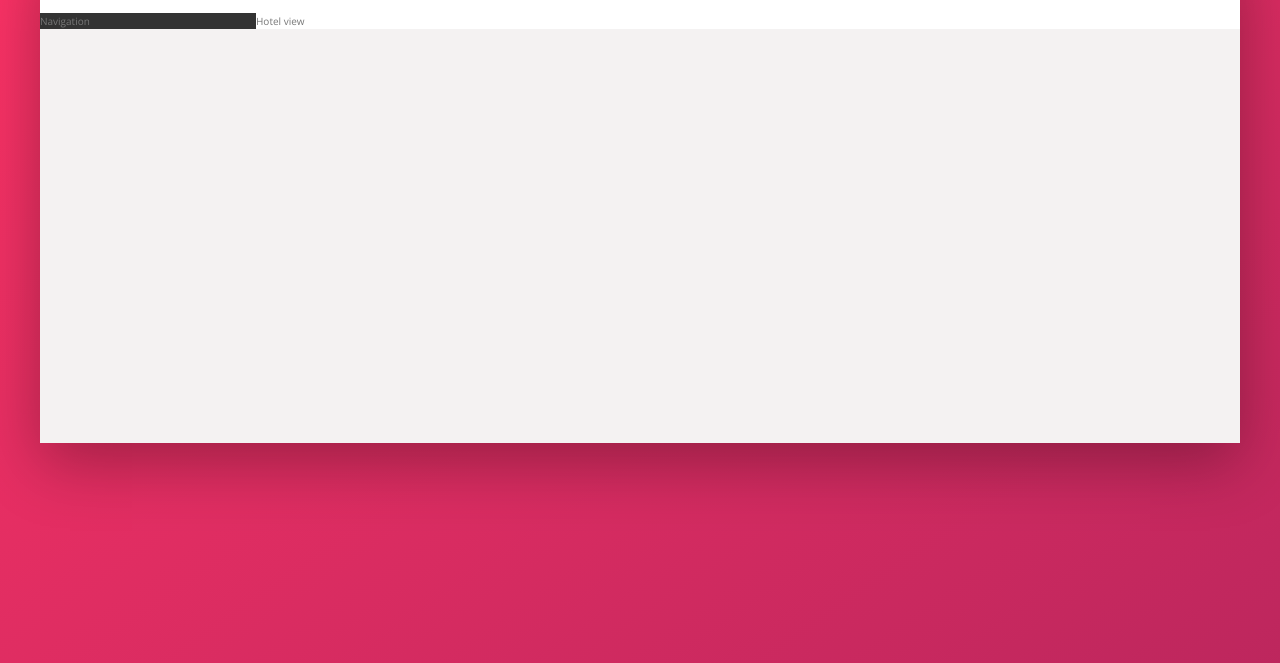
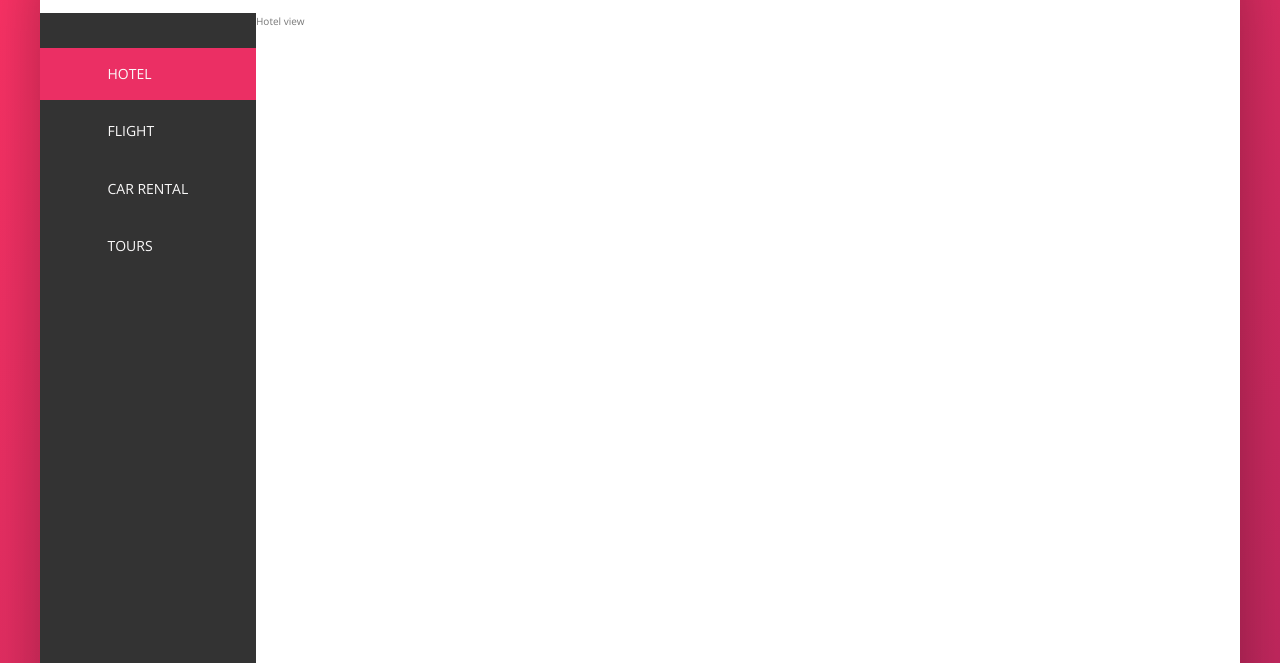
Before and after one commit to batuhankendirli/trillo, a website: page src/index.html in a window 1280 px wide. Shown: the part 137-800 px from the top of the page. Drawn offline with nearby package versions, Linux system fonts and the light colour scheme; files that its build step writes are made by us from their sources.

Commit message:
sidebar completed

```diff
--- a/src/index.html
+++ b/src/index.html
@@ -56,7 +56,46 @@
       </header>
 
       <div class="content">
-        <nav class="sidebar">Navigation</nav>
+        <nav class="sidebar">
+          <ul class="side-nav">
+            <li class="side-nav__item side-nav__item--active">
+              <a href="" class="side-nav__link">
+                <svg class="side-nav__icon">
+                  <use xlink:href="img/sprite.svg#icon-home"></use>
+                </svg>
+                <span>Hotel</span>
+              </a>
+            </li>
+
+            <li class="side-nav__item">
+              <a href="#" class="side-nav__link">
+                <svg class="side-nav__icon">
+                  <use xlink:href="img/sprite.svg#icon-aircraft-take-off"></use>
+                </svg>
+                <span>Flight</span>
+              </a>
+            </li>
+
+            <li class="side-nav__item">
+              <a href="#" class="side-nav__link">
+                <svg class="side-nav__icon">
+                  <use xlink:href="img/sprite.svg#icon-key"></use>
+                </svg>
+                <span>Car rental</span>
+              </a>
+            </li>
+
+            <li class="side-nav__item">
+              <a href="#" class="side-nav__link">
+                <svg class="side-nav__icon">
+                  <use xlink:href="img/sprite.svg#icon-map"></use>
+                </svg>
+                <span>Tours</span>
+              </a>
+            </li>
+          </ul>
+          <div class="legal">&copy; 2017 by trillo. All rights reserved.</div>
+        </nav>
         <main class="hotel-view">Hotel view</main>
       </div>
     </div>
--- a/src/sass/_components.scss
+++ b/src/sass/_components.scss
@@ -109,3 +109,71 @@
     margin-right: 1rem;
   }
 }
+
+////////////////////////////////////
+// SIDE NAVIGATION
+.side-nav {
+  font-size: 1.4rem;
+  list-style: none;
+  margin-top: 3.5rem;
+  &__item {
+    position: relative;
+
+    &:not(:last-child) {
+      margin-bottom: 0.5rem;
+    }
+  }
+
+  &__item:before {
+    content: "";
+    position: absolute;
+    top: 0;
+    left: 0;
+    height: 100%;
+    width: 3px;
+    background-color: var(--color-primary);
+    transform: scaleY(0);
+    transition: transform 0.2s, width 0.4s cubic-bezier(1, 0, 0, 1) 0.2s,
+      background-color 0.2s;
+  }
+
+  &__item:hover::before,
+  &__item--active::before {
+    transform: scaleY(1);
+    width: 100%;
+  }
+
+  &__item:active::before {
+    background-color: var(--color-primary-light);
+  }
+
+  &__link:link,
+  &__link:visited {
+    color: var(--color-grey-light-1);
+    text-decoration: none;
+    text-transform: uppercase;
+    padding: 1.5rem 3rem;
+    position: relative;
+    // z-index only works if we have specified position!
+    z-index: 1;
+
+    display: flex;
+    align-items: center;
+  }
+  &__icon {
+    width: 1.75rem;
+    height: 1.75rem;
+    margin-right: 2rem;
+    fill: currentColor;
+  }
+}
+
+////////////////////////////////////
+// LEGAL TEXT
+
+.legal {
+  font-size: 1.2rem;
+  text-align: center;
+  padding: 2.5rem;
+  color: var(--color-grey-light-4);
+}
--- a/src/sass/_layout.scss
+++ b/src/sass/_layout.scss
@@ -23,11 +23,14 @@
 
 .sidebar {
   background-color: var(--color-grey-dark-1);
-
+  display: flex;
+  flex-direction: column;
+  justify-content: space-between;
   flex: 0 0 18%;
 }
 
 .hotel-view {
   background-color: #fff;
+  height: 80rem;
   flex: 1;
 }
```
